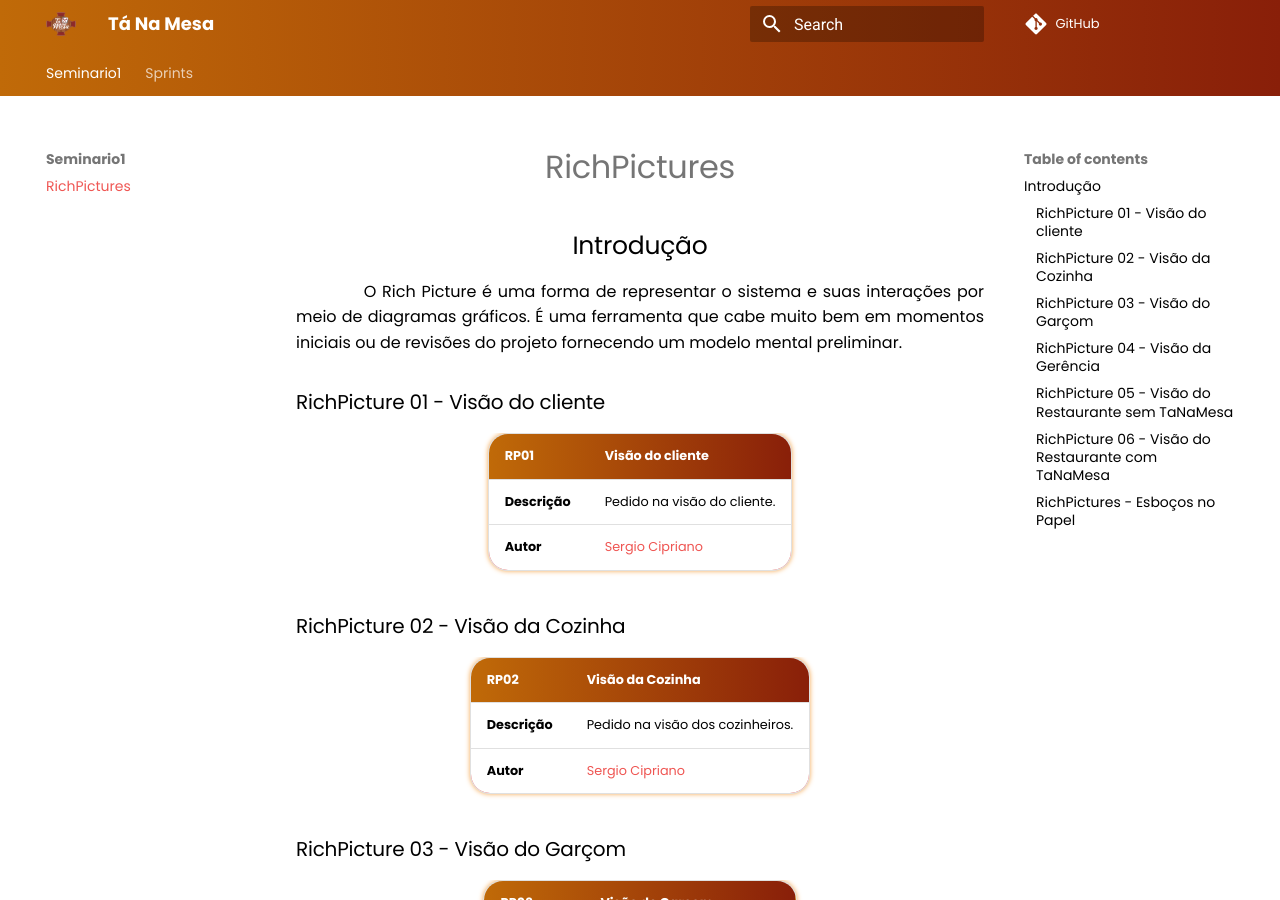
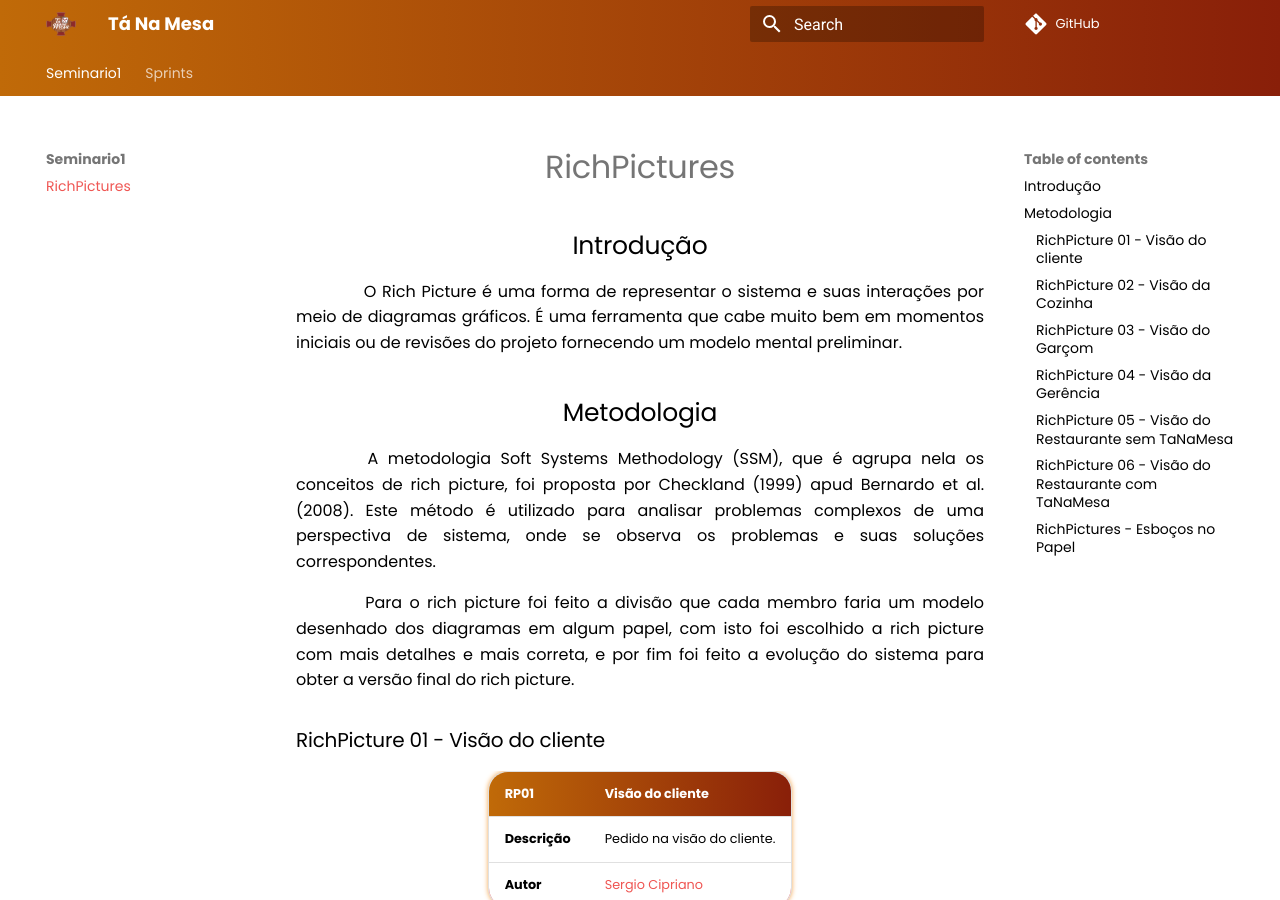
Before and after one commit to UnBArqDsw2021-1/2021.1_G02_TaNaMesa_docs, an MkDocs documentation site: the page built from docs/seminario1/richpicture.md, in a window 1280 px wide and 900 px high. Built offline with MkDocs 1.6.1 and Material for MkDocs 9.7.7, drawn with Linux system fonts in a browser that asks for light colours; comment, search, counter and statistics services are not loaded.

Commit message:
(#7) Adicionando a metodologia

```diff
--- a/docs/seminario1/richpicture.md
+++ b/docs/seminario1/richpicture.md
@@ -4,6 +4,16 @@
 
 &emsp;&emsp; O Rich Picture é uma forma de representar o sistema e suas interações por meio de diagramas gráficos.
 É uma ferramenta que cabe muito bem em momentos iniciais ou de revisões do projeto fornecendo um modelo mental preliminar.
+
+## Metodologia
+
+&emsp;&emsp; A metodologia Soft Systems Methodology (SSM), que é agrupa nela os conceitos de rich picture, foi
+proposta por Checkland (1999) apud Bernardo et al. (2008). Este método é utilizado para analisar problemas complexos
+de uma perspectiva de sistema, onde se observa os problemas e suas soluções correspondentes.<br>
+
+&emsp;&emsp; Para o rich picture foi feito a divisão que cada membro faria um modelo desenhado dos diagramas em algum
+papel, com isto foi escolhido a rich picture com mais detalhes e mais correta, e por fim foi feito a evolução do sistema
+para obter a versão final do rich picture.
 
 ### RichPicture 01 - Visão do cliente
 
```
